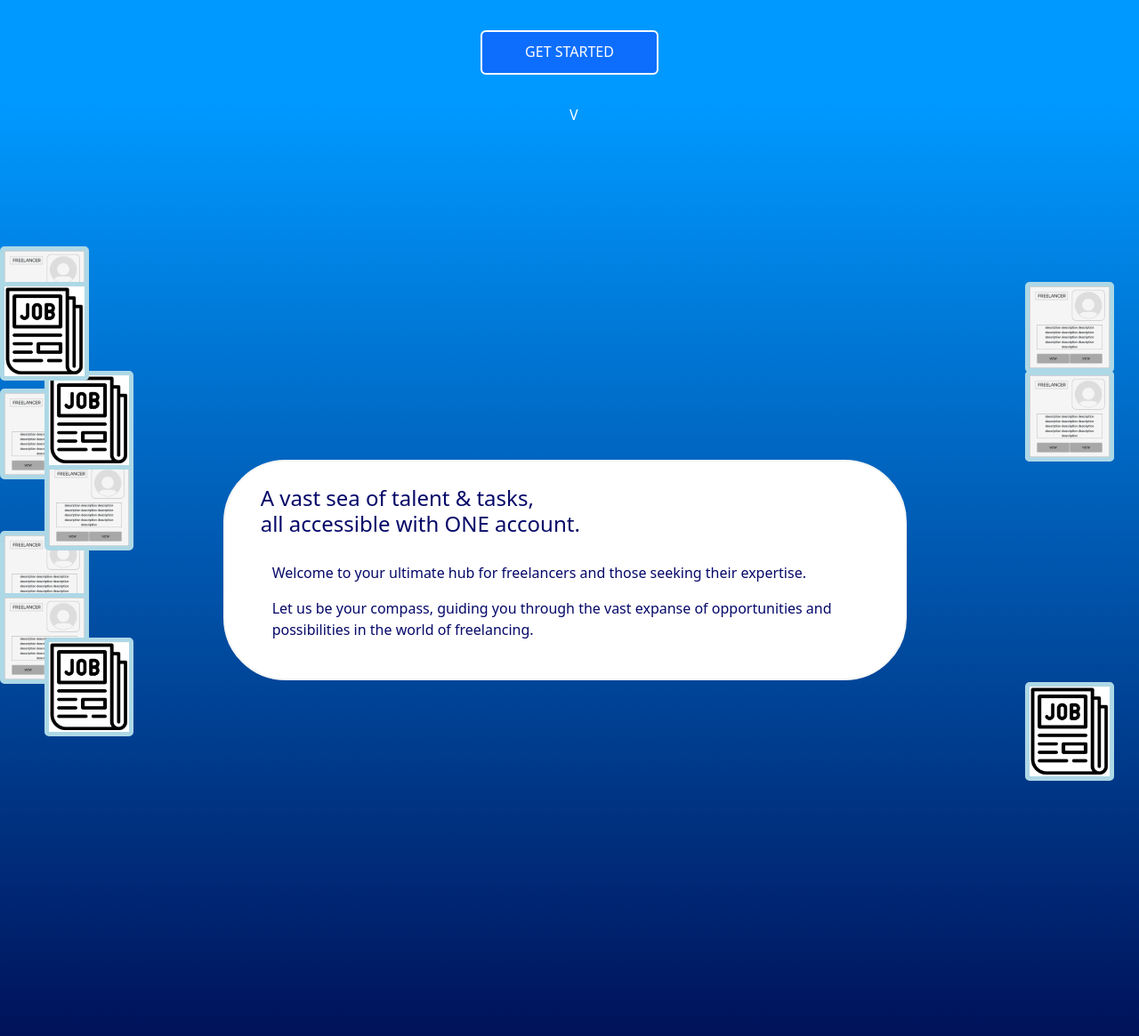
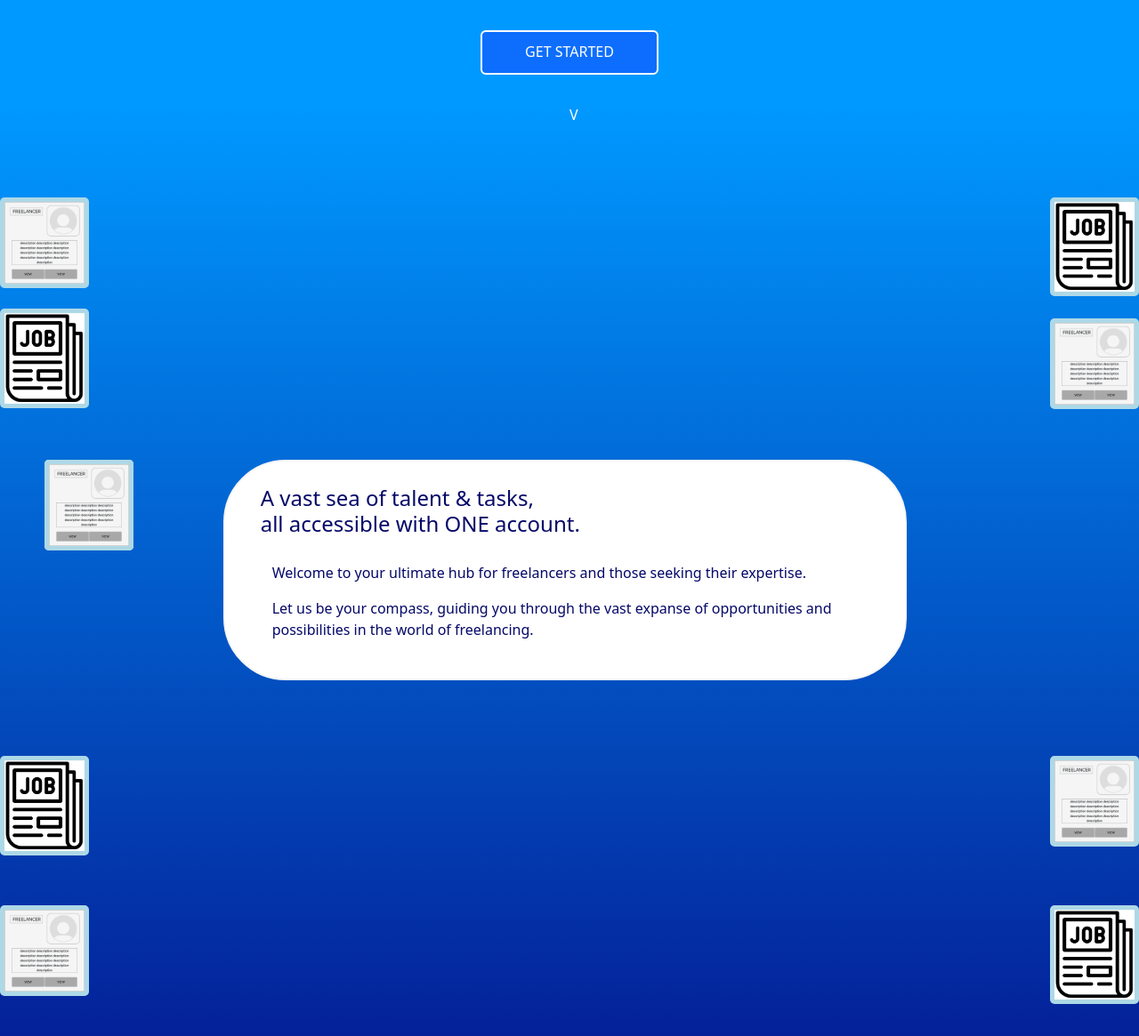
Before and after one commit to seanlixu/CITS3403-RequestBoard, a Flask app: page / in a window 1280 px wide. Shown: the part 661-1826 px from the top of the page at 89% size. Run offline with Flask 3, Linux system fonts and the light colour scheme.

Commit message:
Styling Added some scrollbar styles Cleaned up the images on index page blocking the text with some different animations

```diff
--- a/app/static/index/index.css
+++ b/app/static/index/index.css
@@ -1,7 +1,28 @@
-div {
-    /* border: 1px solid black; */
+::-webkit-scrollbar{
+    width: 0.5rem;
+    height: 0.3rem;
+}
+::-webkit-scrollbar-corner{
+    background-color: #00b7ff;
+}
+::-webkit-resizer{
+    background: #0b9ff5;
+}
+::-webkit-scrollbar-track{
+    background: #0044ff;
+}
+::-webkit-scrollbar-thumb{
+    background: #117efa;
+}
+::-webkit-scrollbar-thumb:hover{
+    background: #0b9ff5;
+}
 
+body {
+    overflow-x: hidden;
+    scroll-behavior: smooth;
 }
+
 #loginbutton{
     border: black solid 1px;
     border-radius: 20px;;
@@ -31,7 +52,6 @@ div {
     display: flex;
     justify-content: center;
     align-items: center;
-
 }
 
 #getstartedbutton{
@@ -39,14 +59,13 @@ div {
     height: 50px;
     padding-top: 10px;
     width: 200px;
+}
 
-}
 #getstartedbutton:hover{
     border: solid white 2px;
     height: 50px;
     padding-top: 10px;
     width: 200px;
-
 }
 
 .fish {
@@ -58,7 +77,6 @@ div {
     position: absolute;
     top:10%;
     left: 5%;
-
 }
 
 #f2 {
@@ -72,6 +90,7 @@ div {
     top:50%;
     left: 1%;
 }
+
 #f4 {
     position: absolute;
     top:70%;
@@ -123,13 +142,18 @@ div {
 }
 
 #hook{
-
     position: absolute;
     height:700px;
     top: -85%;
     left:10%;
     z-index: 3;
+}
 
+.info{
+    background: linear-gradient(to bottom, #0099ff, #042199);
+    padding: 50vh 50px;
+    z-index: 6;
+    position: relative;
 }
 
 .defaultpfp{
@@ -137,76 +161,58 @@ div {
     width: 100px;
     border: solid 5px lightblue;
     border-radius: 5px;
-    z-index: 13;
+    z-index: 10;
     overflow-x:hidden;
 }
 
-.info{
-    background: linear-gradient(to bottom, #0099ff, #00125a);
-    padding: 50vh 50px;
-    z-index: 6;
-    position: relative;
+#pfp1{
+    top: 23%;
+    right: 0%;
 }
-#pfp1{
-    top:160px;
-    left: 0px;
-}
+
 #pfp3{
-    top:320px;
-    left: 0px;
-}
-#pfp5{
-    top:480px;
-    left: 0px;
-}
-#pfp6{
-    top:550px;
-    left: 0px;
+    top: 70%;
+    right: 0%;
 }
 
 #pfp2{
-    top:200px;
-    left: 90%;
+    top: 10%;
+    left: 0%;
 }
+
 #pfp4{
-    top:300px;
-    left: 90%;
-}
-#pfp8{
-    top:300px;
-    left: 90%;
+    top: 86%;
+    left: 0%;
 }
 
 
-
 .job{
-
     position:absolute;
     width: 100px;
     border: solid 5px lightblue;
     border-radius: 5px;
     z-index: 14;
     overflow-x:hidden;
+}
 
+#job1{
+    top: 10%;
+    right: 0%;
+}
 
+#job2{
+    top: 86%;
+    right: 0%;
 }
-#job1{
-    top:300px;
-    left: 90%px;
+
+#job3{
+    top: 22%;
+    left: 0%;
 }
-#job2{
-    top:600px;
-    left: 90%px;
-}
-#job3{
 
-    top:650px;
-    left: 90%;
-}
 #job4{
-
-    top:200px;
-    left: 0px;
+    top: 70%;
+    left: 0%;
 }
 
 .infoCard{
@@ -219,10 +225,19 @@ div {
     color: rgba(5,8,104,255);
     z-index: 11;
     left: 50%;
+}
 
+.infoCard-title {
+    text-align: center;
 }
+
+.infoCard-text {
+    text-align: center;
+    padding: auto;
+}
+
 .arrow{
-    animation: moveUpDown 2s linear infinite;
+    animation: moveUpDown 1.5s linear infinite;
     color: white;
     position: absolute;
     left: 50%;
--- a/app/static/index/indexanimation.js
+++ b/app/static/index/indexanimation.js
@@ -44,18 +44,13 @@ const $job4 = $('#job4');
 
 $(document).scroll(function() {
     let value= $(this).scrollTop();
-    $pfp1.css('transform', 'translateX(' + (value * 1) + 'px)');
-    $pfp3.css('transform', 'translateX(' + (value * 0.2) + 'px)');
-    $pfp5.css('transform', 'translateX(' + (value * 0.1) + 'px)');
-    $pfp6.css('transform', 'translateX(' + (value * 0.8) + 'px)');
+    $pfp1.css('transform', 'translateX(' + (value * -0.5) + 'px) rotate(' + (value * -0.1) + 'deg)');
+    $pfp2.css('transform', 'translateX(' + (value * 0.5) + 'px) rotate(' + (value * 0.1) + 'deg)');
+    $pfp3.css('transform', 'translateX(' + (value * -0.5) + 'px) rotate(' + (value * 0.1) + 'deg)');
+    $pfp4.css('transform', 'translateX(' + (value * 0.5) + 'px) rotate(' + (value * -0.1) + 'deg)');
 
-    $pfp2.css('transform', 'translateX(' + (value * -0.8) + 'px)');
-    $pfp4.css('transform', 'translateX(' + (value * -1.4) + 'px)');
-    $pfp7.css('transform', 'translateX(' + (value * -0.7) + 'px)');
-    $pfp8.css('transform', 'translateX(' + (value * -0.2) + 'px)');
-
-    $job1.css('transform', 'translateX(' + (value * -0.4) + 'px)');
-    $job2.css('transform', 'translateX(' + (value * 0.9) + 'px)');
-    $job3.css('transform', 'translateX(' + (value * -1) + 'px)');
-    $job4.css('transform', 'translateX(' + (value * 0.3) + 'px)');
+    $job1.css('transform', 'translateX(' + (value * -0.5) + 'px) rotate(' + (value * -0.1) + 'deg)');
+    $job2.css('transform', 'translateX(' + (value * -0.5) + 'px) rotate(' + (value * 0.1) + 'deg)');
+    $job3.css('transform', 'translateX(' + (value * 0.5) + 'px) rotate(' + (value * 0.1) + 'deg)');
+    $job4.css('transform', 'translateX(' + (value * 0.5) + 'px) rotate(' + (value * -0.1) + 'deg)');
 });
```
Also changed, not shown: app/static/styles.css (+22 -4 lines).
